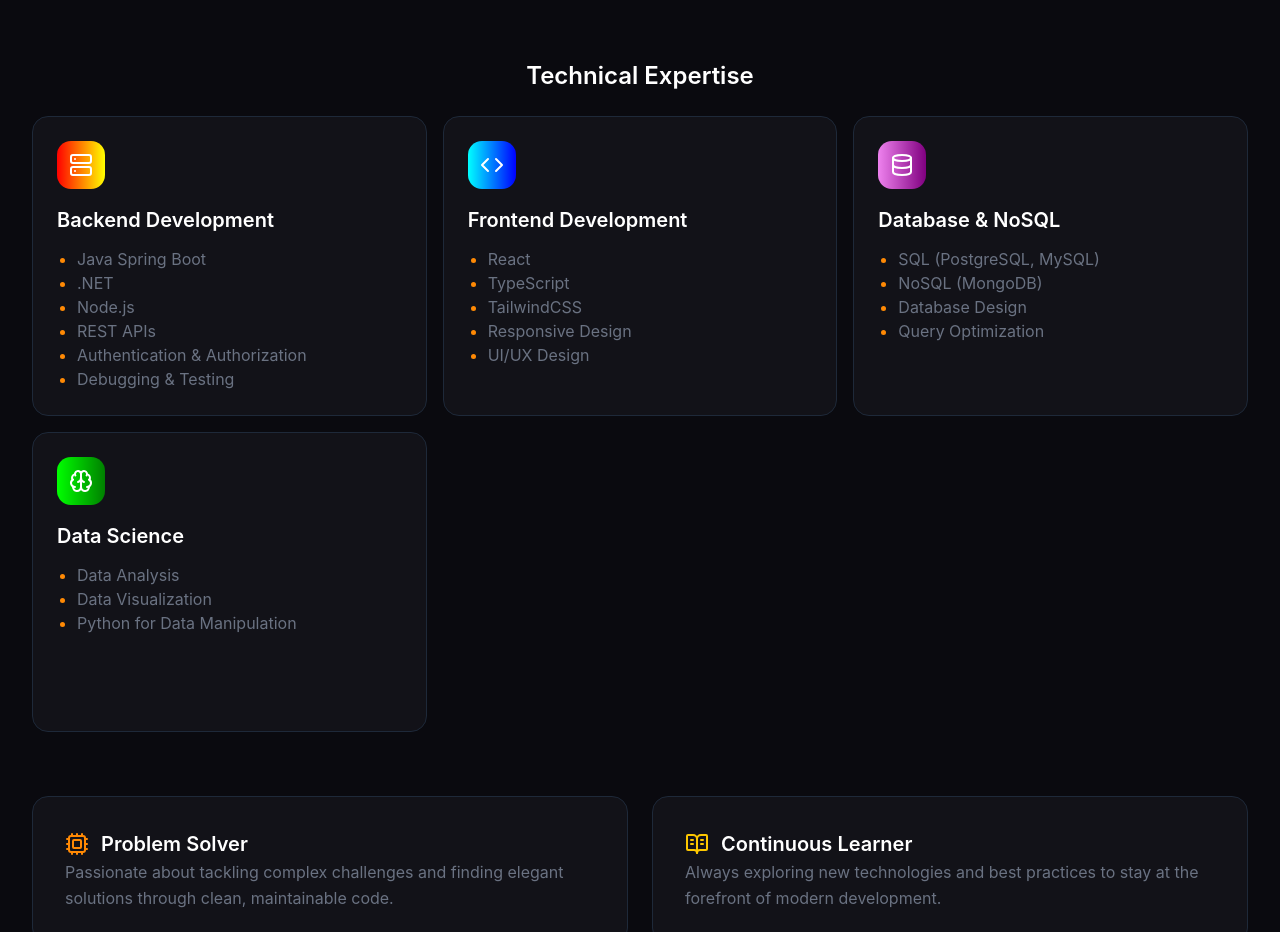
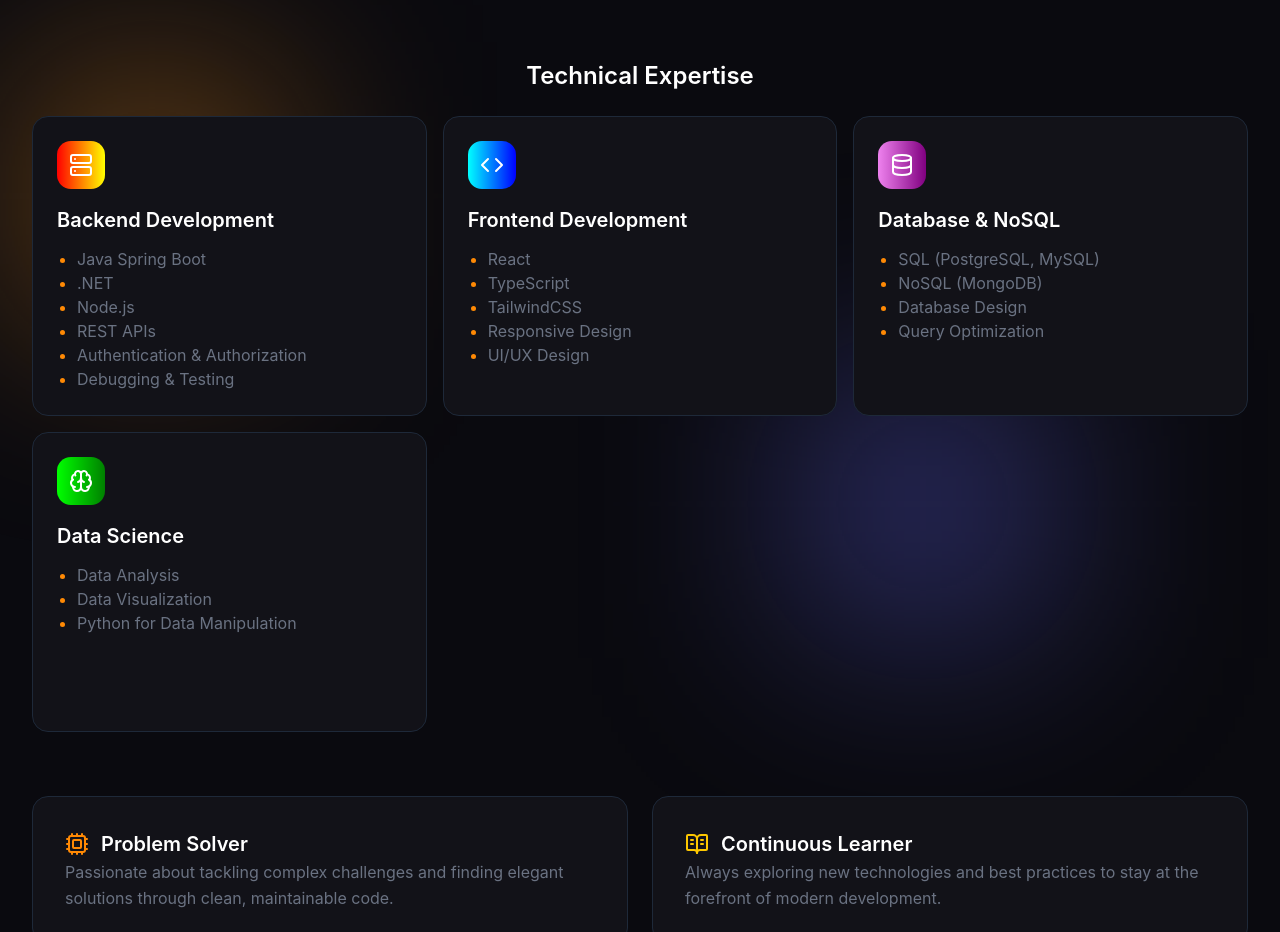
Before and after one commit to gregoryspanenburg-ux/portofolio, a React (Vite) app: page / in a window 1280 px wide. Shown: the part 1409-2341 px from the top of the page. Built offline with nearby package versions, Linux system fonts and the light colour scheme.

Commit message:
Added extra spotlights at technical expertise section

```diff
--- a/src/components/home/about/About.tsx
+++ b/src/components/home/about/About.tsx
@@ -38,7 +38,12 @@ export function About(){
 
                     <h3 className="mt-15 text-center">Technical Expertise</h3>
 
-                    <div className="mt-6 grid grid-cols-1 md:grid-cols-2 lg:grid-cols-3 gap-4 auto-rows-fr">
+                    <div className="relative">
+                        <span className="absolute top-0 left-10 size-[10em] bg-secondary blur-[120px] animate-float"/>
+                        <span className="absolute top-1/2 left-2/3 size-[10em] bg-accent blur-[120px] animate-float"/>
+
+
+                        <div className="relative z-10 mt-6 grid grid-cols-1 md:grid-cols-2 lg:grid-cols-3 gap-4 auto-rows-fr">
                             <ExpertiseBox
                                 Icon={Server}
                                 fromColor={"red"}
@@ -86,6 +91,8 @@ export function About(){
                                     "Python for Data Manipulation"
                                 ]}/>
                         </div>
+                    </div>
+
 
                     <div className="mt-16 flex flex-wrap gap-6">
                         <HoverBox className="flex-1" fromColor={"cyan"} toColor={"blue"}>
```
Lines whose indentation alone changed are shown as unchanged.
